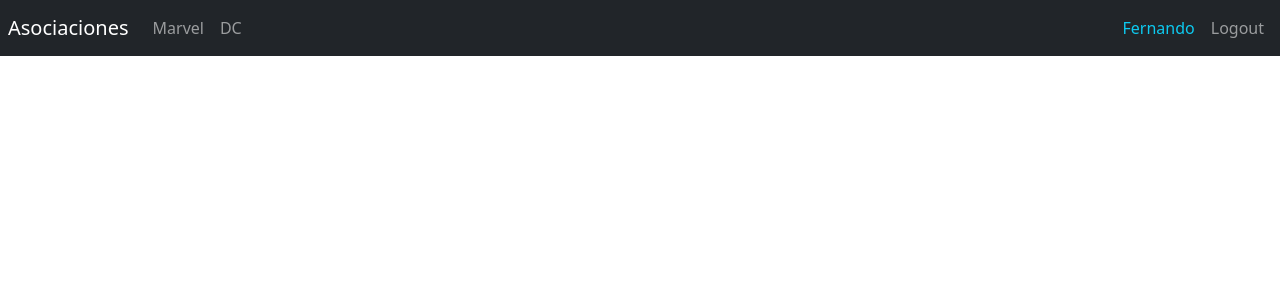
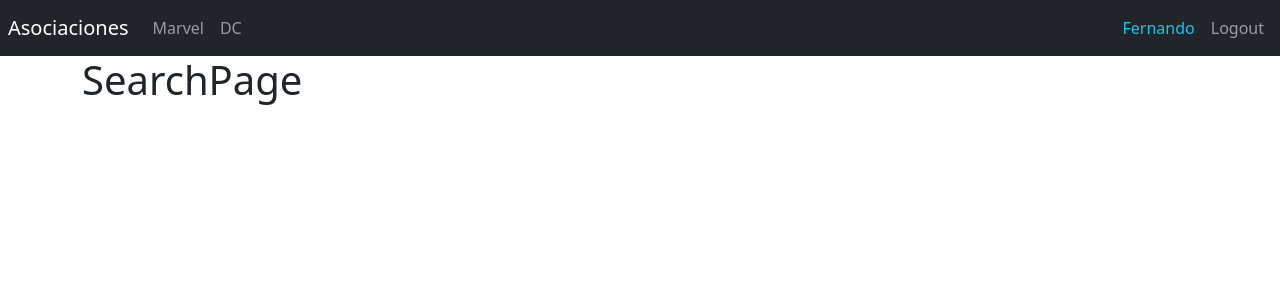
Before and after one commit to AsterixKo/07-heroes-app, a React (Vite) app: page /search in a window 1280 px wide. Shown: the top 300 px of the page. Built offline with nearby package versions, Linux system fonts and the light colour scheme.

Commit message:
Creando un segundo Router

```diff
--- a/src/heroes/index.js
+++ b/src/heroes/index.js
@@ -1 +1,2 @@
 export * from "./pages";
+export * from "./routes/HeroesRoutes";
--- /dev/null
+++ b/src/heroes/pages/HeroPage.jsx
@@ -0,0 +1,3 @@
+export const HeroPage = () => {
+  return <h1>HeroPage</h1>;
+};
--- /dev/null
+++ b/src/heroes/pages/SearchPage.jsx
@@ -0,0 +1,3 @@
+export const SearchPage = () => {
+  return <h1>SearchPage</h1>;
+};
--- a/src/heroes/pages/index.js
+++ b/src/heroes/pages/index.js
@@ -1,2 +1,4 @@
 export * from "./DcPage";
+export * from "./HeroPage";
 export * from "./MarvelPage";
+export * from "./SearchPage";
--- /dev/null
+++ b/src/heroes/routes/HeroesRoutes.jsx
@@ -0,0 +1,23 @@
+import { Navigate, Route, Routes } from "react-router-dom";
+import { Navbar } from "../../ui";
+import { DcPage, HeroPage, MarvelPage, SearchPage } from "../pages";
+
+export const HeroesRoutes = () => {
+  return (
+    <>
+      <Navbar />
+
+      <div className="container">
+        <Routes>
+          <Route path="marvel" element={<MarvelPage />} />
+          <Route path="dc" element={<DcPage />} />
+
+          <Route path="search" element={<SearchPage />} />
+          <Route path="hero" element={<HeroPage />} />
+
+          <Route path="/" element={<Navigate to="/marvel" />} />
+        </Routes>
+      </div>
+    </>
+  );
+};
--- a/src/router/AppRouter.jsx
+++ b/src/router/AppRouter.jsx
@@ -1,18 +1,15 @@
 import { Navigate, Route, Routes } from "react-router-dom";
 
-import { DcPage, MarvelPage } from "../heroes";
+import { HeroesRoutes } from "../heroes";
 import { LoginPage } from "../auth";
 import { Navbar } from "../ui";
 
 export const AppRouter = () => {
   return (
     <>
-      <Navbar />
       <Routes>
-        <Route path="marvel" element={<MarvelPage />} />
-        <Route path="dc" element={<DcPage />} />
         <Route path="login" element={<LoginPage />} />
-        <Route path="/" element={<Navigate to="/marvel" />} />
+        <Route path="/*" element={<HeroesRoutes />} />
       </Routes>
     </>
   );
```
